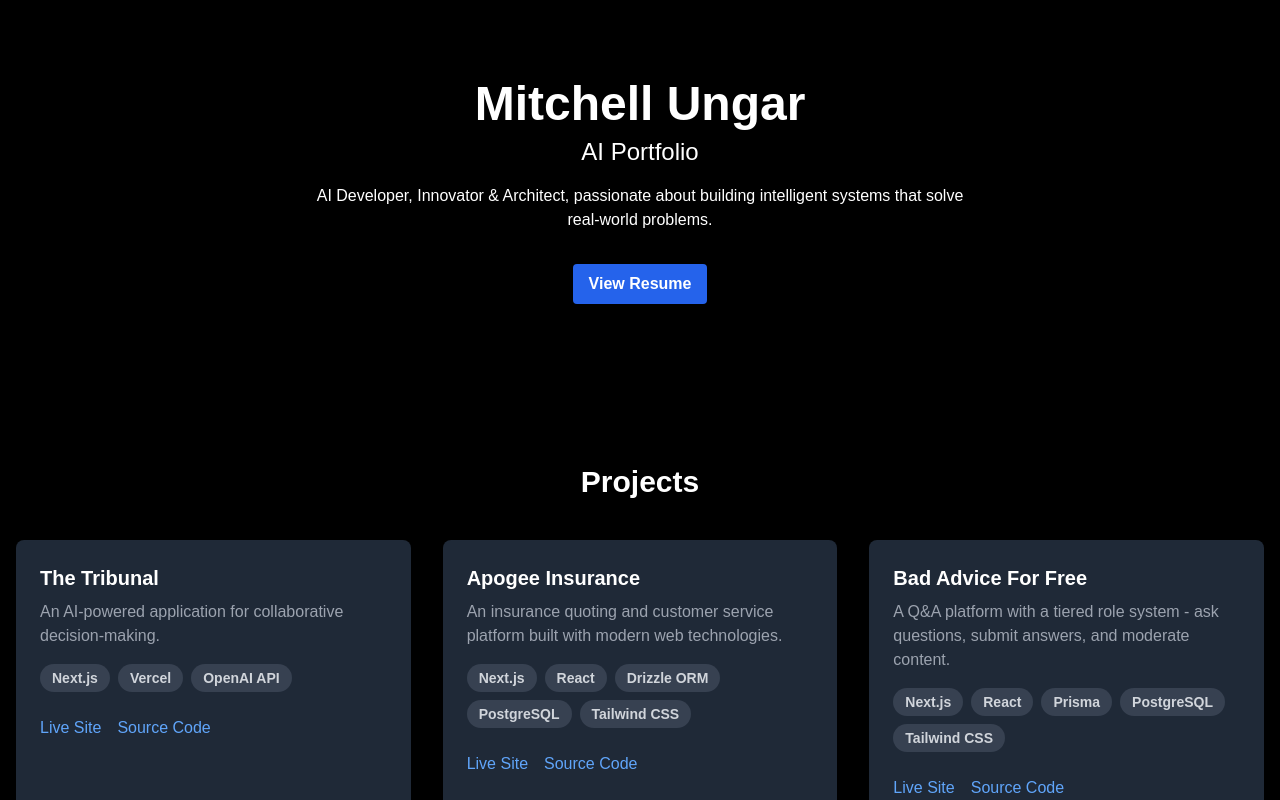
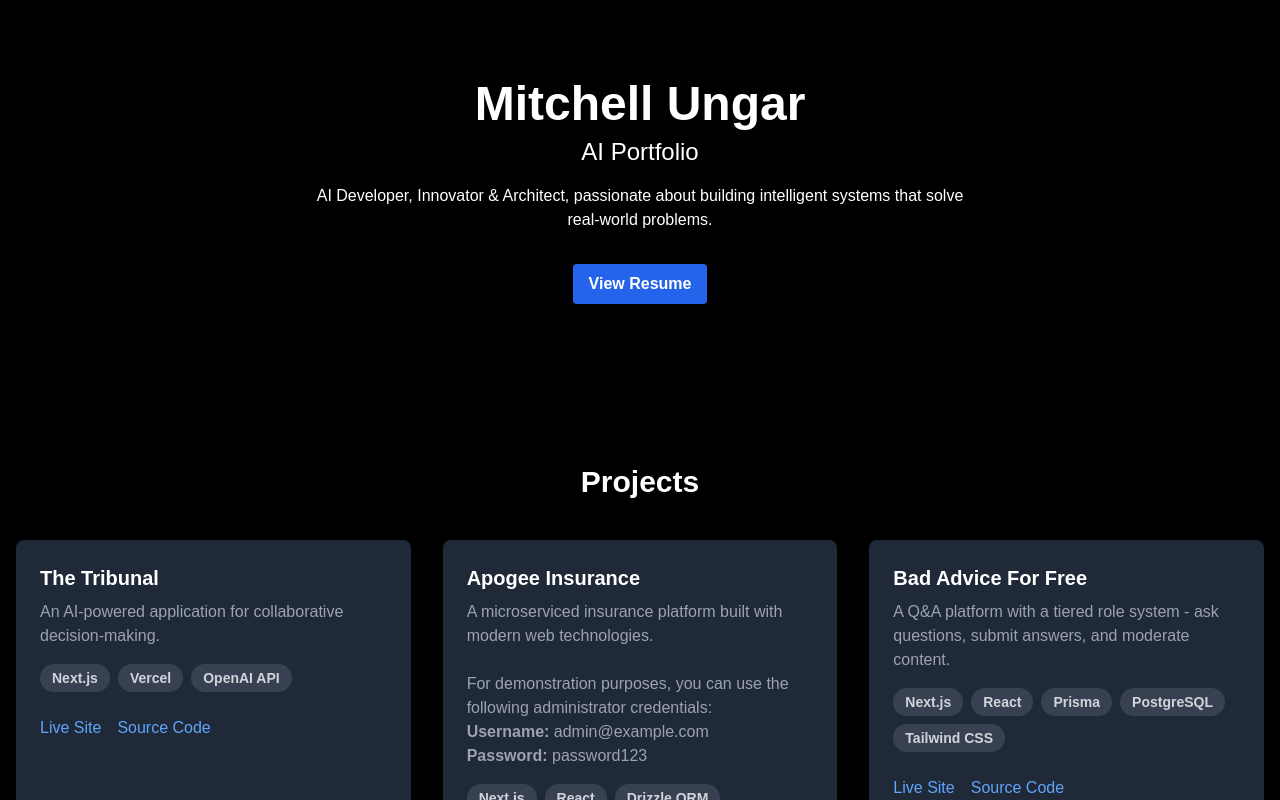
Before and after one commit to MitchellUngar14/mitchell-ungar-ai-portfolio, a Next.js app: page / in a window 1280 px wide. Shown: the top 800 px of the page. Built offline with nearby package versions, Linux system fonts and the light colour scheme.

Commit message:
feat: update apogee insurance project card

```diff
--- a/src/app/page.tsx
+++ b/src/app/page.tsx
@@ -46,8 +46,16 @@ export default function Home() {
               />
               <ProjectCard
                 title="Apogee Insurance"
-                description="An insurance quoting and customer service platform built with modern web technologies."
-                techStack={['Next.js', 'React', 'Drizzle ORM', 'PostgreSQL', 'Tailwind CSS']}
+                description={<>
+                  A microserviced insurance platform built with modern web technologies.
+                  <br /><br />
+                  For demonstration purposes, you can use the following administrator credentials:
+                  <br />
+                  <strong>Username:</strong> admin@example.com
+                  <br />
+                  <strong>Password:</strong> password123
+                </>}
+                techStack={['Next.js', 'React', 'Drizzle ORM', 'PostgreSQL', 'Tailwind CSS', 'Microservice']}
                 liveSiteUrl="https://apogee-insurance.vercel.app/"
                 sourceCodeUrl="https://github.com/MitchellUngar14/apogee-insurance"
               />
```
